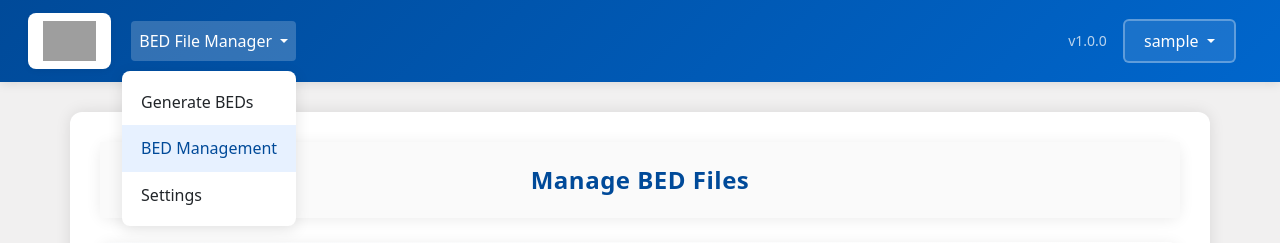
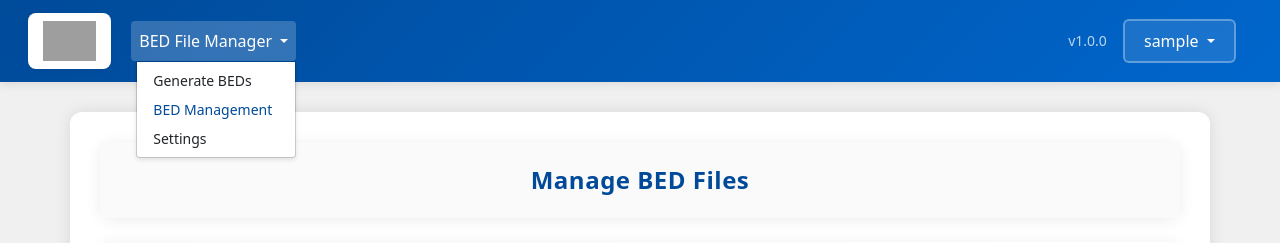
Before and after one commit to moka-guys/bedmakerGUI, a Flask app: page /bed_manager/ in a window 1280 px wide, after a click on "BED File Manager". Shown: the top 243 px of the page. Run offline with Flask 3, Linux system fonts and the light colour scheme; the visitor is signed in with stand-in values (Sample User, id 1); data that the repository does not hold is empty; some libraries are stand-ins or nearby versions; grey boxes are pictures that could not be loaded.

Commit message:
Fixed spacing between button and dropdown options

```diff
--- a/app/static/css/base.css
+++ b/app/static/css/base.css
@@ -639,11 +639,15 @@ pre code {
 
 /* Dropdown styling */
 .dropdown-menu {
+    display: none;
+    position: absolute !important;
+    top: 100% !important;
+    left: auto !important;
+    right: 0 !important;
+    margin-top: 0.5rem;
     border: none;
     box-shadow: 0 4px 15px rgba(0, 0, 0, 0.1);
     border-radius: 8px;
-    margin-top: 10px;
-    animation: dropdownFade 0.2s ease;
 }
 
 .dropdown-item {
@@ -917,3 +921,108 @@ h1, h2, h3, h4, h5, h6 {
 .table-container::-webkit-scrollbar-thumb:hover {
     background-color: #555;
 }
+
+/* Remove all hover effects */
+.card:hover,
+.logo-container:hover,
+.btn-custom:hover,
+.dropdown-item:hover {
+    transform: none !important;
+    box-shadow: none !important;
+    background-color: inherit !important;
+    color: inherit !important;
+}
+
+/* Remove all transitions */
+* {
+    transition: none !important;
+}
+
+/* Simplify dropdown behavior */
+.dropdown-menu {
+    display: none;
+    position: absolute !important;
+    top: 100% !important;
+    left: auto !important;
+    right: 0 !important;
+    margin-top: 0.5rem;
+    border: none;
+    box-shadow: 0 4px 15px rgba(0, 0, 0, 0.1);
+    border-radius: 8px;
+}
+
+.dropdown-menu.show {
+    display: block;
+}
+
+/* Custom BED Files dropdown specific styling */
+#customBedDropdown {
+    position: relative;
+}
+
+.dropdown-menu {
+    position: absolute !important;
+    top: 100% !important;
+    left: auto !important;
+    right: 0 !important;
+    margin-top: 0 !important;
+    z-index: 1000 !important;
+    min-width: 160px !important;
+    padding: 0.25rem 0 !important;
+    background-color: #ffffff !important;
+    border: 1px solid rgba(0,0,0,.15) !important;
+    border-radius: 0 0 0.25rem 0.25rem !important;
+    box-shadow: 0 2px 4px rgba(0,0,0,.1) !important;
+    transform: translateY(0) !important;
+}
+
+.dropdown-menu.show {
+    display: block !important;
+}
+
+/* Style dropdown items */
+.dropdown-item {
+    padding: 0.25rem 1rem !important;
+    font-size: 0.875rem !important;
+    background-color: #ffffff !important;
+}
+
+.dropdown-item:hover {
+    background-color: #f8f9fa !important;
+}
+
+/* Style dropdown header */
+.dropdown-header {
+    padding: 0.25rem 1rem !important;
+    font-size: 0.75rem !important;
+    color: #6c757d !important;
+    background-color: #ffffff !important;
+}
+
+/* Update dropdown styling */
+.dropdown-menu {
+    display: none;
+    position: absolute !important;
+    top: 100% !important;
+    left: auto !important;
+    right: 0 !important;
+    margin-top: 0.5rem;
+    border: none;
+    box-shadow: 0 4px 15px rgba(0, 0, 0, 0.1);
+    border-radius: 8px;
+}
+
+/* Remove the gap by adjusting the info icon positioning */
+#customBedDropdown + .fas.fa-info-circle {
+    position: absolute;
+    right: -25px;
+    top: 50%;
+    transform: translateY(-50%);
+}
+
+/* Ensure proper dropdown button group styling */
+.btn-group {
+    position: relative;
+    display: inline-flex;
+    vertical-align: middle;
+}
```
